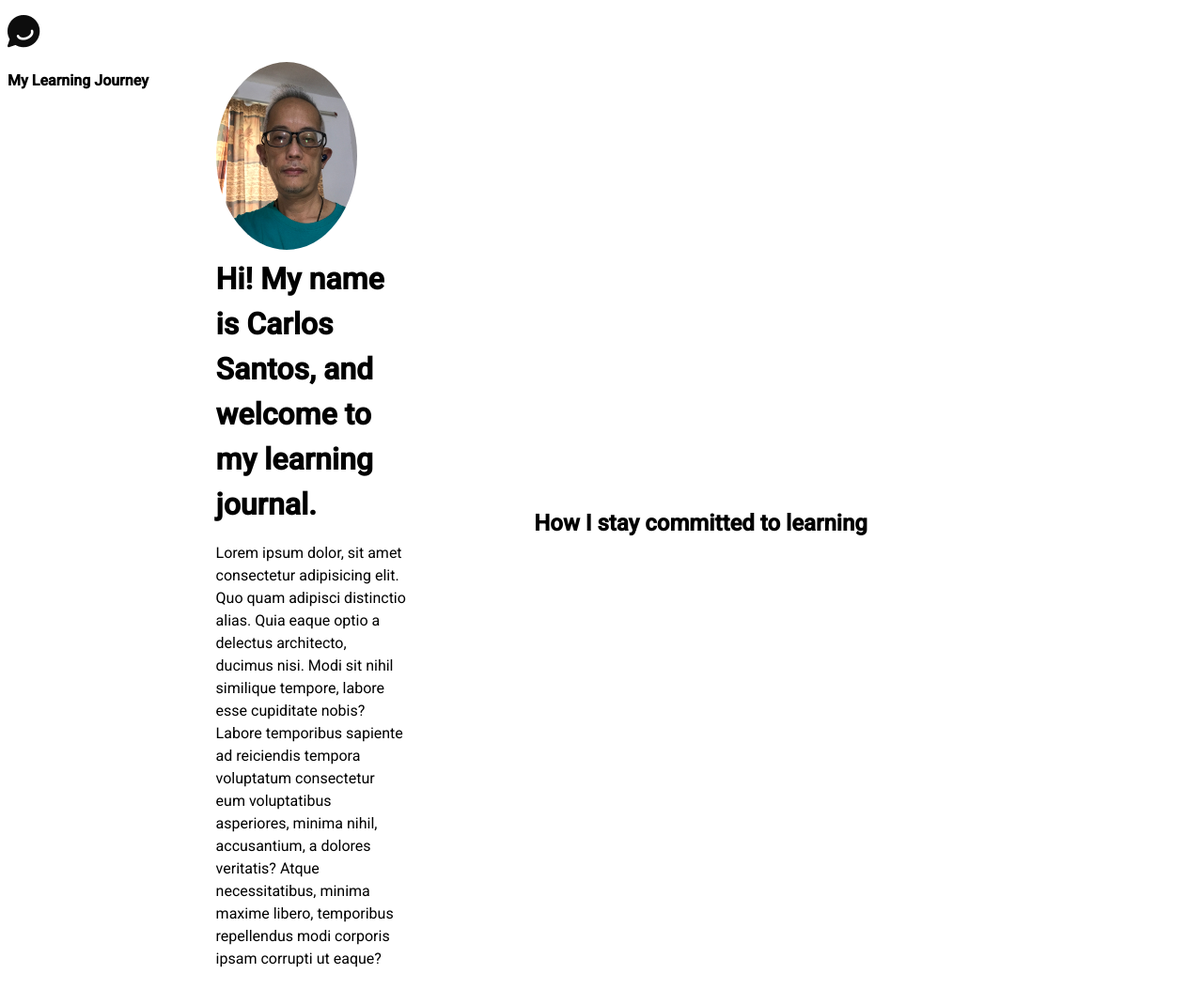
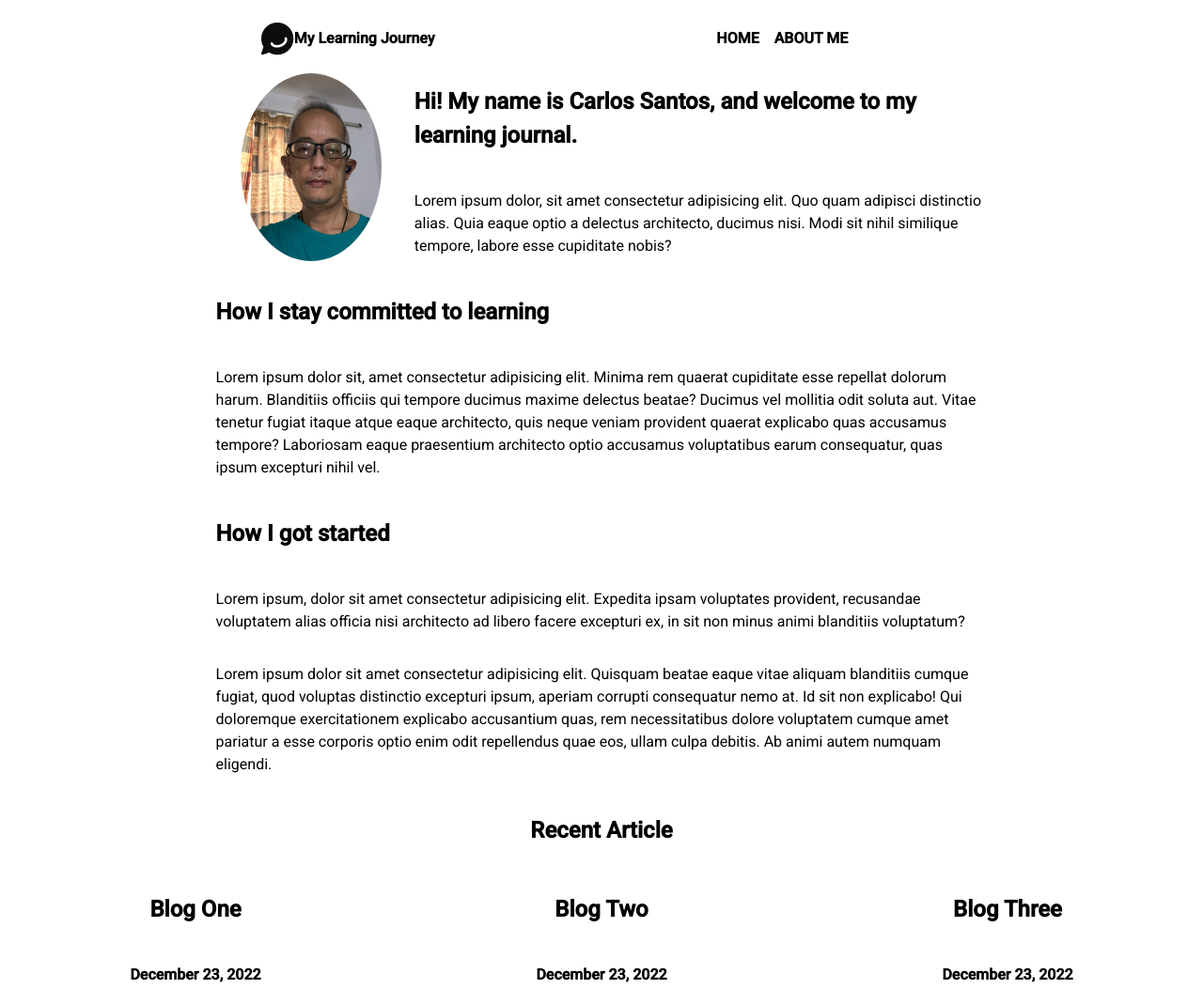
Before and after one commit to CarlosS9400/myportfolio, a plain HTML site: page aboutme.html in a window 1280 px wide. Shown: the top 1053 px of the page at 94% size. Drawn offline with Linux system fonts and the light colour scheme.

Commit message:
Add files via upload

```diff
--- a/aboutme.html
+++ b/aboutme.html
@@ -12,16 +12,19 @@
 </head>
 <body>
     <header>
-        <div id="logoArea">
+
             <img class="logo" src="./images/journal-logo.png"/>
             <h4 class="blog-title"><a href="./journey.html">My Learning Journey</a></h4>
+
+
+            <div class="hideMenu bigScreen" id="sub-menu">
+                <div id="logo-home">
+                    <img class="logo" src="./images/journal-logo.png"/>
+                    <h4 class="home"><a href="./index.html">HOME</a></h4>
+                </div>
+                <h4 class="aboutme">ABOUT ME</h4>
             </div>
 
-        <div class="hideMenu" id="menu">
-                <img class="logo" src="./images/journal-logo.png"/>
-                <h4 class="home"><a href="./index.html">HOME</a></h4>
-                <h4 class="aboutme">ABOUT ME</h4>
-        </div>
 
             <img id="menu-image" src="./images/menu-button-of-three-horizontal-lines.png" />
     </header>
@@ -30,34 +33,34 @@
 
     <div class="bio-info">
 
-        <div class="introduction">
-
-            <img class="image-me" src="./images/IMG_0866.jpeg" alt="logo"/>
-
-            <div class="myInfo">
-                <h1>Hi! My name is Carlos Santos, and welcome to my learning journal.</h1>
-                <p>Lorem ipsum dolor, sit amet consectetur adipisicing elit. Quo quam adipisci distinctio alias. Quia eaque optio a delectus architecto, ducimus nisi. Modi sit nihil similique tempore, labore esse cupiditate nobis?
-                Labore temporibus sapiente ad reiciendis tempora voluptatum consectetur eum voluptatibus asperiores, minima nihil, accusantium, a dolores veritatis? Atque necessitatibus, minima maxime libero, temporibus repellendus modi corporis ipsam corrupti ut eaque?</p>
-            </div>
-        </div>
 
 
-      <h2>How I stay committed to learning</h2>
-      <p>Lorem ipsum dolor sit, amet consectetur adipisicing elit. Minima rem quaerat cupiditate esse repellat dolorum harum. Blanditiis officiis qui tempore ducimus maxime delectus beatae? Ducimus vel mollitia odit soluta aut.
+        <img class="image-me" src="./images/IMG_0866.jpeg" alt="me"/>
+
+
+        <h2 class="title1">Hi! My name is Carlos Santos, and welcome to my learning journal.</h2>
+        <p class="bio1">Lorem ipsum dolor, sit amet consectetur adipisicing elit. Quo quam adipisci distinctio alias. Quia eaque optio a delectus architecto, ducimus nisi. Modi sit nihil similique tempore, labore esse cupiditate nobis?
+
+
+
+        <h2 class="title2">How I stay committed to learning</h2>
+        <p class="bio2">Lorem ipsum dolor sit, amet consectetur adipisicing elit. Minima rem quaerat cupiditate esse repellat dolorum harum. Blanditiis officiis qui tempore ducimus maxime delectus beatae? Ducimus vel mollitia odit soluta aut.
         Vitae tenetur fugiat itaque atque eaque architecto, quis neque veniam provident quaerat explicabo quas accusamus tempore? Laboriosam eaque praesentium architecto optio accusamus voluptatibus earum consequatur, quas ipsum excepturi nihil vel.</p>
 
-      <h2>How I got started</h2>
+        <h2 class="title3">How I got started</h2>
+        <p class="bio3-a">Lorem ipsum, dolor sit amet consectetur adipisicing elit. Expedita ipsam voluptates provident, recusandae voluptatem alias officia nisi architecto ad libero facere excepturi ex, in sit non minus animi blanditiis voluptatum?</p>
 
-      <p>Lorem ipsum, dolor sit amet consectetur adipisicing elit. Expedita ipsam voluptates provident, recusandae voluptatem alias officia nisi architecto ad libero facere excepturi ex, in sit non minus animi blanditiis voluptatum?</p>
-
-      <p>Lorem ipsum dolor sit amet consectetur adipisicing elit. Quisquam beatae eaque vitae aliquam blanditiis cumque fugiat, quod voluptas distinctio excepturi ipsum, aperiam corrupti consequatur nemo at. Id sit non explicabo!
+        <p class="bio3-b">Lorem ipsum dolor sit amet consectetur adipisicing elit. Quisquam beatae eaque vitae aliquam blanditiis cumque fugiat, quod voluptas distinctio excepturi ipsum, aperiam corrupti consequatur nemo at. Id sit non explicabo!
         Qui doloremque exercitationem explicabo accusantium quas, rem necessitatibus dolore voluptatem cumque amet pariatur a esse corporis optio enim odit repellendus quae eos, ullam culpa debitis. Ab animi autem numquam eligendi.</p>
 
     </div>
 
-    <div class="projects">
+
 
         <h2 class="recentArticle">Recent Article</h2>
+
+
+        <div class="projects">
 
             <div class="project">
 
@@ -65,14 +68,17 @@
                     <h4 id="articleDate">December 23, 2022</h4>
                     <img id="articleImage" class="image image-project" src="./images/blog-image-01.png" alt=""/>
                     <p id="articleContent">Lorem ipsum dolor sit amet, consectetur adipisicing elit. Neque sint quas perferendis ipsam dicta asperiores est, placeat itaque delectus magnam natus quis eius quisquam quam. Veniam alias veritatis blanditiis cumque.</p>
+
             </div>
 
             <div class="project">
+
 
                     <h2 id="articleName">Blog Two</h2>
                     <h4 id="articleDate">December 23, 2022</h4>
                     <img  id="articleImage" class="image image-project" src="./images/blog-image-02.png" alt=""/>
                     <p id="articleContent">Lorem ipsum dolor sit amet, consectetur adipisicing elit. Neque sint quas perferendis ipsam dicta asperiores est, placeat itaque delectus magnam natus quis eius quisquam quam. Veniam alias veritatis blanditiis cumque.</p>
+
             </div>
 
 
@@ -82,6 +88,7 @@
                     <h4 id="articleDate">December 23, 2022</h4>
                     <img id="articleImage" class="image image-project" src="./images/blog-image-03.png" alt=""/>
                     <p id="articleContent">Lorem ipsum dolor sit amet, consectetur adipisicing elit. Neque sint quas perferendis ipsam dicta asperiores est, placeat itaque delectus magnam natus quis eius quisquam quam. Veniam alias veritatis blanditiis cumque.</p>
+
             </div>
 
             <div class="project">
@@ -90,14 +97,17 @@
                     <h4 id="articleDate">December 23, 2022</h4>
                     <img id="articleImage" class="image image-project" src="./images/blog-image-04.png" alt=""/>
                     <p id="articleContent">Lorem ipsum dolor sit amet, consectetur adipisicing elit. Neque sint quas perferendis ipsam dicta asperiores est, placeat itaque delectus magnam natus quis eius quisquam quam. Veniam alias veritatis blanditiis cumque.</p>
+
             </div>
 
             <div class="project">
+
 
                     <h2 id="articleName">Blog Five</h2>
                     <h4 id="articleDate">December 23, 2022</h4>
                     <img id="articleImage" class="image image-project" src="./images/blog-image-05.png" alt=""/>
                     <p id="articleContent">Lorem ipsum dolor sit amet, consectetur adipisicing elit. Neque sint quas perferendis ipsam dicta asperiores est, placeat itaque delectus magnam natus quis eius quisquam quam. Veniam alias veritatis blanditiis cumque.</p>
+
             </div>
 
             <div class="project">
@@ -108,7 +118,6 @@
                     <p id="articleContent">Lorem ipsum dolor sit amet, consectetur adipisicing elit. Neque sint quas perferendis ipsam dicta asperiores est, placeat itaque delectus magnam natus quis eius quisquam quam. Veniam alias veritatis blanditiis cumque.</p>
             </div>
         </div>
-
     <footer>
       <h3>My Learning Journey</h3>
       <h4>Copyright@2022</h4>
--- a/index.js
+++ b/index.js
@@ -1,11 +1,11 @@
 const menuImage = document.getElementById("menu-image")
-const theMenu = document.getElementById("menu")
+const subMenu = document.getElementById("sub-menu")
 
-console.log(theMenu)
+
 
 menuImage.addEventListener("click", function(){
 
 
-    theMenu.classList.toggle("showMenu")
+    subMenu.classList.toggle("showMenu")
 
 })
```
Also changed, not shown: index.html (+17 -6 lines), journey.html (+30 -16 lines). Lines whose indentation alone changed are shown as unchanged.
